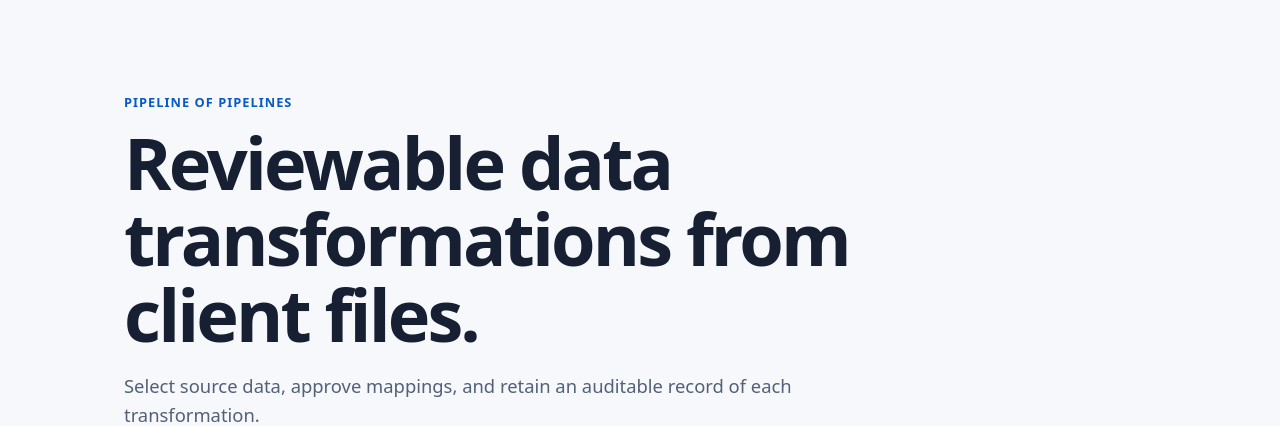
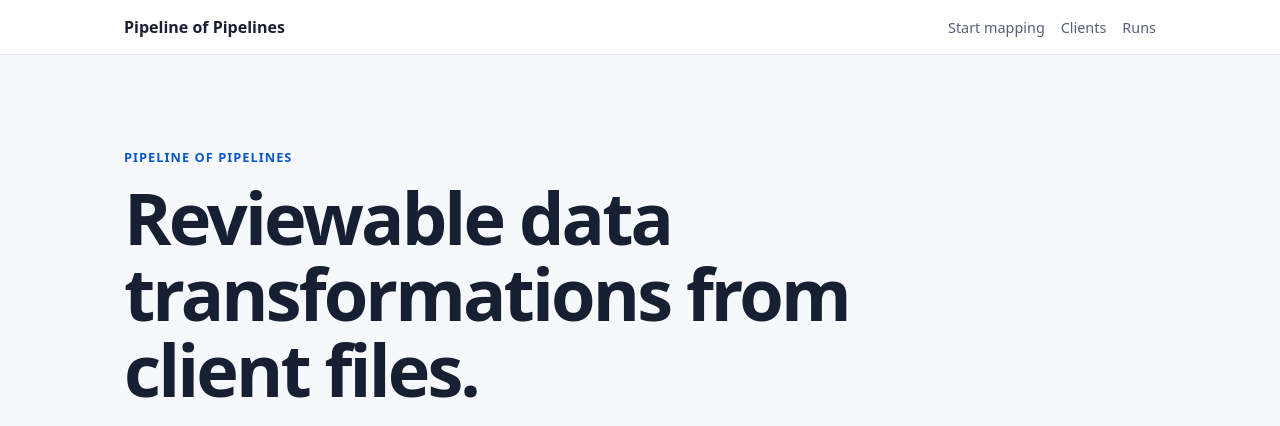
Before and after one commit to VarSamLewis/pipeline_of_pipelines, a FastAPI app: page / in a window 1280 px wide. Shown: the top 426 px of the page. Run offline with FastAPI, Linux system fonts and the light colour scheme; parts of the project's set-up code (start-up, migrations or seed data) failed here and were passed over.

Commit message:
feat: add home page navigation bar

```diff
--- a/backend/templates/home.html
+++ b/backend/templates/home.html
@@ -10,6 +10,12 @@
     :root { color-scheme: light; font-family: system-ui, sans-serif; color: #172033; background: #f7f8fb; }
     * { box-sizing: border-box; }
     body { margin: 0; }
+    header { background: white; border-bottom: 1px solid #e0e5ed; }
+    .topbar { align-items: center; display: flex; justify-content: space-between; margin: 0 auto; max-width: 1080px; padding: 1rem 1.5rem; }
+    .brand { color: #172033; font-weight: 750; text-decoration: none; }
+    .topbar nav { display: flex; flex-wrap: wrap; gap: 1rem; }
+    .topbar nav a { color: #526078; font-size: .9rem; text-decoration: none; }
+    .topbar nav a:hover { color: #0759c7; }
     main { max-width: 1080px; margin: 0 auto; padding: 5rem 1.5rem 3rem; }
     .eyebrow { color: #0759c7; font-size: .8rem; font-weight: 700; letter-spacing: .08em; text-transform: uppercase; }
     h1 { font-size: clamp(2.25rem, 6vw, 4.5rem); letter-spacing: -.04em; line-height: 1.05; margin: .5rem 0 1rem; max-width: 800px; }
@@ -27,6 +33,16 @@
   </style>
 </head>
 <body>
+  <header>
+    <div class="topbar">
+      <a class="brand" href="/">Pipeline of Pipelines</a>
+      <nav aria-label="Main navigation">
+        <a href="/upload">Start mapping</a>
+        <a href="/client-library">Clients</a>
+        <a href="/runs">Runs</a>
+      </nav>
+    </div>
+  </header>
   <main>
     <p class="eyebrow">Pipeline of Pipelines</p>
     <h1>Reviewable data transformations from client files.</h1>
```
